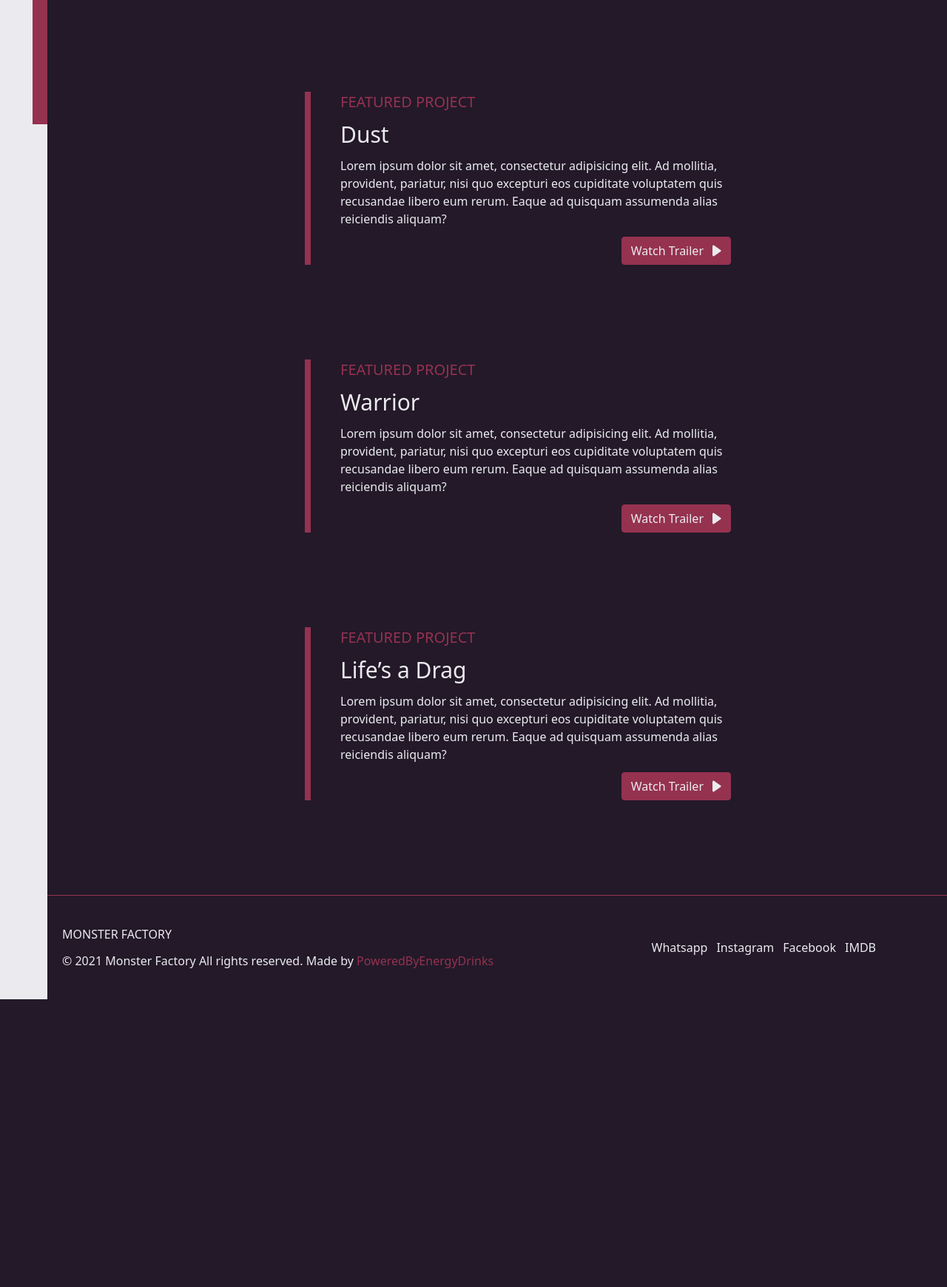
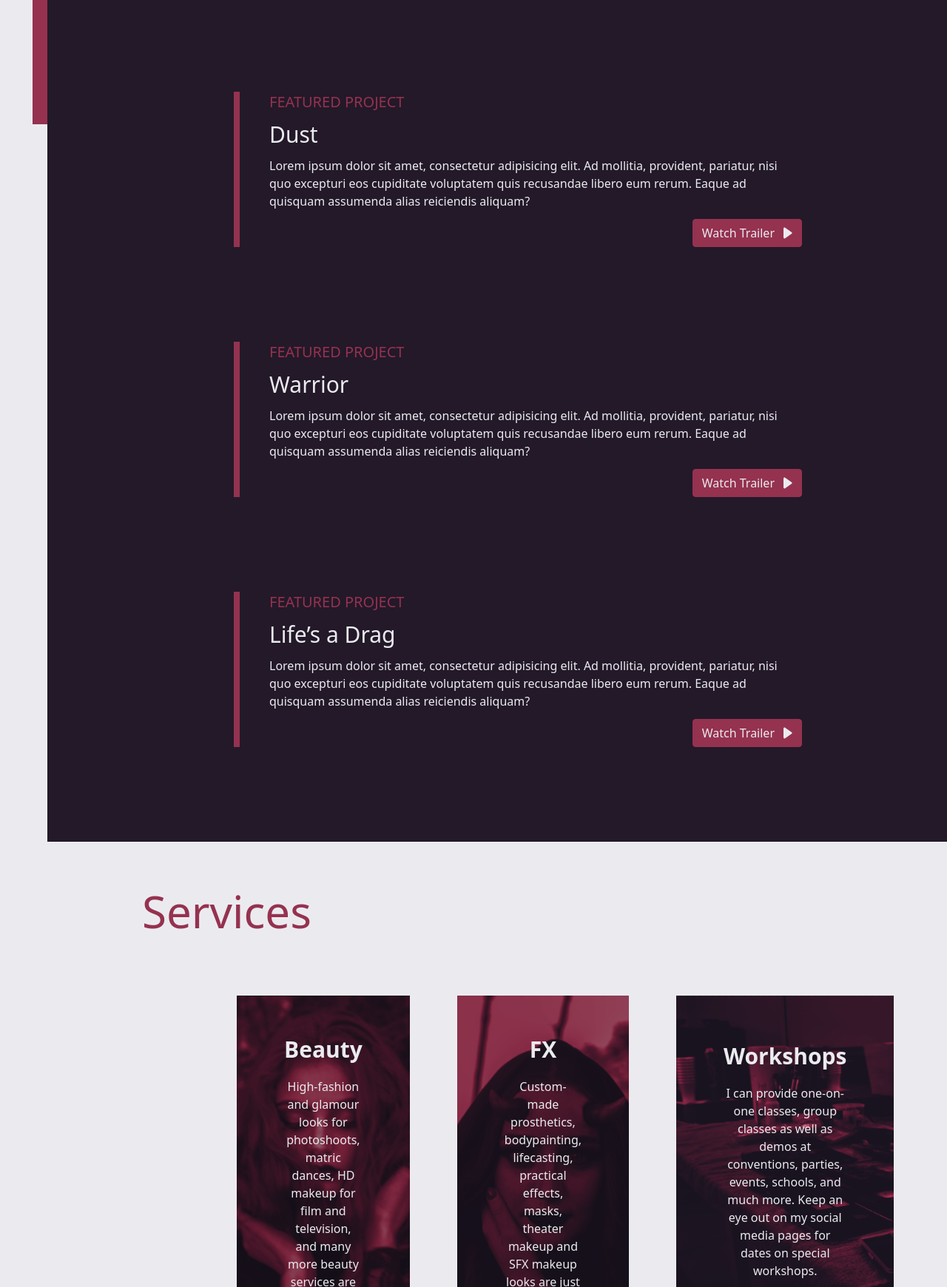
Before and after one commit to PoweredByEnergyDrinks/MonsterFactory, an Eleventy site: page src/index.njk in a window 1280 px wide. Shown: the part 1060-2800 px from the top of the page at 74% size. Before the commit the page ends 2411 px from the top, so only its background shows below. Built offline with nearby package versions, Linux system fonts and the light colour scheme; Eleventy itself is replaced by a stand-in of ours; files that its build step writes are made by us from their sources.

Commit message:
services section and styling improvements

```diff
--- a/src/_includes/footer.njk
+++ b/src/_includes/footer.njk
@@ -1,5 +1,4 @@
-<footer class="bg-secondary">
-  <div class="py-10 pl-5 pr-24 ml-16 border-t bg-primary border-accent">
+<footer class="p-16 bg-primary">
   <div class="flex items-center justify-between ">
     <div class="flex flex-col gap-3">
       <a href="/" class="uppercase">Monster Factory</a>
@@ -13,5 +12,4 @@
       <a href="">IMDB</a>
     </div>
   </div>
-  </div>
 </footer>
--- a/src/index.njk
+++ b/src/index.njk
@@ -7,11 +7,11 @@ layout : 'base.njk'
   <main class="py-5 pl-5 pr-24">
     {% include 'header.njk'%}
     <div class="flex flex-col justify-center h-full gap-8">
-      <h1 class="text-6xl font-bold text-accent">
+      <h1 class="max-w-3xl text-6xl font-bold text-accent">
         Beautifully Crafted Prosthetic Makeup
       </h1>
       <h3 class="text-3xl ">Hi, I'm Jurine Erwee</h3>
-      <p>
+      <p class="max-w-3xl">
         With a widespread skillset in makeup artistry, I do everything from bodypainting all the way to glamour and high-fashion
         makeup. Specialising in makeup effects, I have worked on many productions and also supply prosthetics to the film
         industry, with a GIFA award under my belt, as well as being a 2021 Arnold Classic Bodypainting Winner!
@@ -64,7 +64,7 @@ layout : 'base.njk'
     before:h-48 before:w-48 before:-top-[20px] before:-left-[20px] before:block after:absolute after:bg-primary after:h-48
     after:w-48 after:top-0 after:left-0 after:block">
       <div class="flex flex-col gap-32 ml-14">
-        <div class="flex flex-col max-w-xl gap-3 pl-10 border-l-8 border-accent">
+        <div class="flex flex-col max-w-3xl gap-3 pl-10 border-l-8 border-accent">
           <h3 class="text-xl uppercase text-accent">Featured Project</h3>
           <h1 class="text-3xl">Dust</h1>
           <p>Lorem ipsum dolor sit amet, consectetur adipisicing elit. Ad mollitia, provident, pariatur, nisi quo excepturi eos
@@ -81,7 +81,7 @@ layout : 'base.njk'
             </svg>
           </a>
         </div>
-        <div class="flex flex-col max-w-xl gap-3 pl-10 border-l-8 border-accent">
+        <div class="flex flex-col max-w-3xl gap-3 pl-10 border-l-8 border-accent">
           <h3 class="text-xl uppercase text-accent">Featured Project</h3>
           <h1 class="text-3xl">Warrior</h1>
           <p>Lorem ipsum dolor sit amet, consectetur adipisicing elit. Ad mollitia, provident, pariatur, nisi quo excepturi eos
@@ -98,7 +98,7 @@ layout : 'base.njk'
             </svg>
           </a>
         </div>
-        <div class="flex flex-col max-w-xl gap-3 pl-10 border-l-8 border-accent">
+        <div class="flex flex-col max-w-3xl gap-3 pl-10 border-l-8 border-accent">
           <h3 class="text-xl uppercase text-accent">Featured Project</h3>
           <h1 class="text-3xl">Life’s a Drag</h1>
           <p>Lorem ipsum dolor sit amet, consectetur adipisicing elit. Ad mollitia, provident, pariatur, nisi quo excepturi eos
@@ -118,3 +118,27 @@ layout : 'base.njk'
       </div>
     </div>
 </section>
+
+<section class="bg-secondary">
+  <div class="relative flex flex-col gap-5 py-16 pl-32 ml-16">
+    <h1 class="text-6xl text-accent">Services</h1>
+    <div class="flex items-start gap-16 px-32 py-16">
+      <div class="max-h-[550px] flex flex-col items-center justify-center gap-5 p-16 text-center bg-center bg-no-repeat bg-cover aspect-[3/4] bg-service-1">
+        <h3 class="text-3xl font-bold">Beauty</h3>
+        <p>High-fashion and glamour looks for photoshoots, matric dances, HD makeup for film and television, and many more beauty services are available to make your shoot or day special.</p>
+      </div>
+      <div class="max-h-[550px] flex flex-col items-center justify-center gap-5 p-16 text-center bg-center bg-no-repeat bg-cover aspect-[3/4] bg-service-2">
+        <h3 class="text-3xl font-bold">FX</h3>
+        <p>Custom-made prosthetics, bodypainting, lifecasting, practical effects, masks, theater makeup and SFX makeup looks are just some of the many things I can do in this category.</p>
+      </div>
+      <div class="max-h-[550px] flex flex-col items-center justify-center gap-5 p-16 text-center bg-center bg-no-repeat bg-cover aspect-[3/4] bg-service-3">
+        <h3 class="text-3xl font-bold">Workshops</h3>
+        <p>I can provide one-on-one classes, group classes as well as demos at conventions, parties, events, schools, and much more. Keep an eye out on my social media pages for dates on special workshops.</p>
+      </div>
+      <svg class="absolute bottom-0 right-0" width="282" height="282" viewBox="0 0 282 282" fill="none" xmlns="http://www.w3.org/2000/svg">
+        <path fill-rule="evenodd" clip-rule="evenodd" d="M262 282H0V262H262V0H282V262V282H262Z" fill="#953251"/>
+        </svg>
+
+    </div>
+  </div>
+</section>
--- a/tailwind.config.js
+++ b/tailwind.config.js
@@ -12,6 +12,9 @@ module.exports = {
         'feature-1': "url('/assets/branding/feature-1.png')",
         'feature-2': "url('/assets/branding/feature-2.png')",
         'feature-3': "url('/assets/branding/feature-3.png')",
+        'service-1': "url('/assets/branding/service-1.png')",
+        'service-2': "url('/assets/branding/service-2.png')",
+        'service-3': "url('/assets/branding/service-3.png')",
       },
       animation: {
         'point': 'point 2s infinite',
```
Also changed, not shown: src/assets/branding/service-1.png (added), src/assets/branding/service-2.png (added), src/assets/branding/service-3.png (added), src/output.css. Lines whose indentation alone changed are shown as unchanged.
